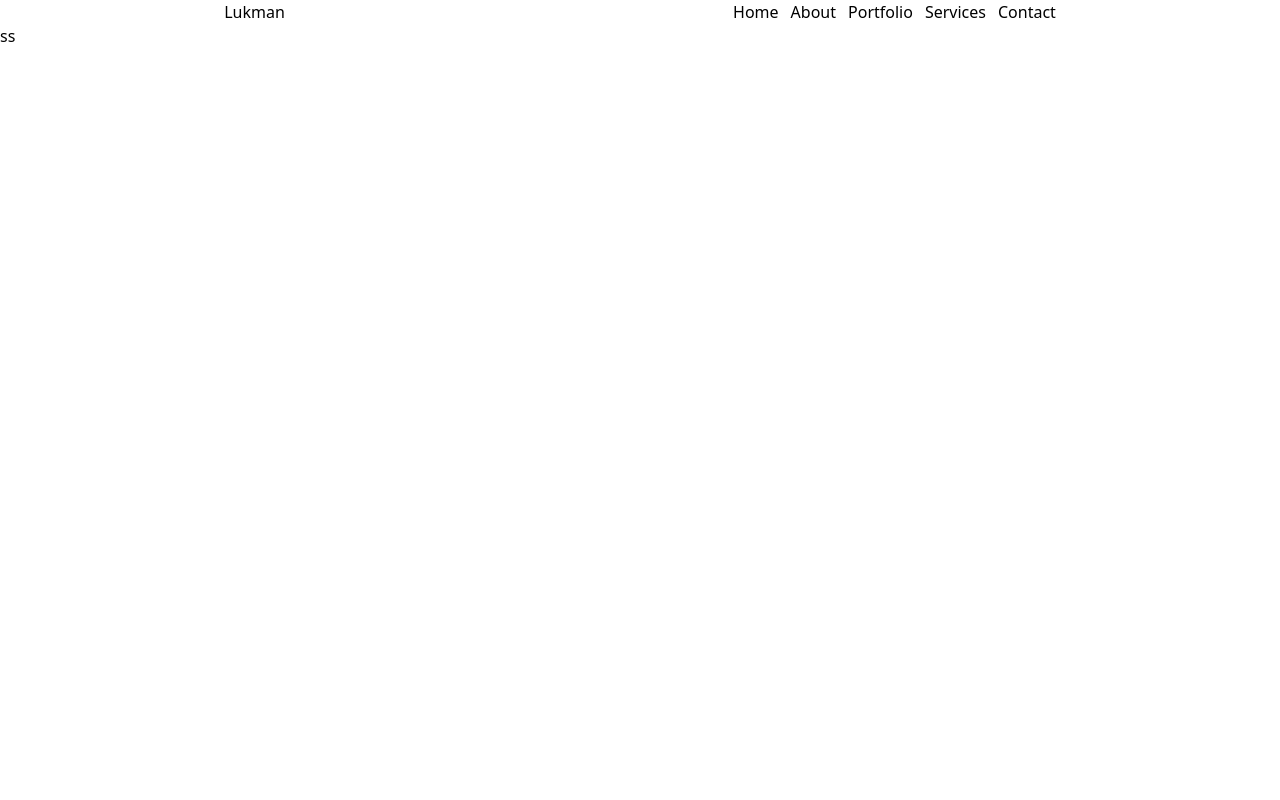
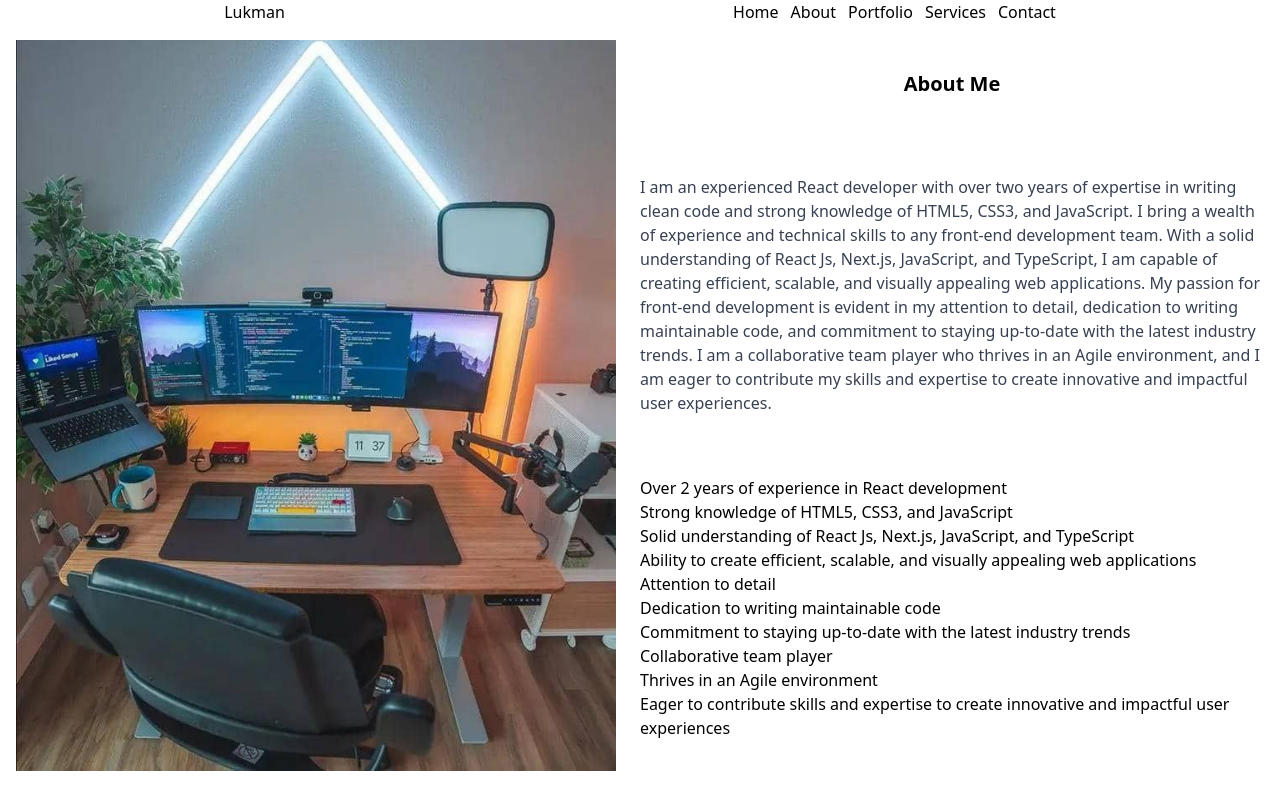
Before and after one commit to Lukman10a/myportfolio, a Next.js app: page / in a window 1280 px wide. Built offline with nearby package versions, Linux system fonts and the light colour scheme.

Commit message:
add contents to the about page

```diff
--- a/components/about.js
+++ b/components/about.js
@@ -1,5 +1,54 @@
+import Image from "next/image";
+import about_img from "../public/about_img.jpg";
+
 const About = () => {
-  return <div>ss</div>;
+  return (
+    <div className="m-4">
+      <div className="sm:grid-cols-2 grid grid-cols-1 ">
+        <Image src={about_img} width={600} />
+        <div className="grid place-items-center">
+          <h1 className="text-center text-xl font-semibold mb-4">About Me</h1>
+          <p className="text-gray-700">
+            I am an experienced React developer with over two years of expertise
+            in writing clean code and strong knowledge of HTML5, CSS3, and
+            JavaScript. I bring a wealth of experience and technical skills to
+            any front-end development team. With a solid understanding of React
+            Js, Next.js, JavaScript, and TypeScript, I am capable of creating
+            efficient, scalable, and visually appealing web applications. My
+            passion for front-end development is evident in my attention to
+            detail, dedication to writing maintainable code, and commitment to
+            staying up-to-date with the latest industry trends. I am a
+            collaborative team player who thrives in an Agile environment, and I
+            am eager to contribute my skills and expertise to create innovative
+            and impactful user experiences.
+          </p>
+          <ul>
+            <li>Over 2 years of experience in React development</li>
+            <li>Strong knowledge of HTML5, CSS3, and JavaScript</li>
+            <li>
+              Solid understanding of React Js, Next.js, JavaScript, and
+              TypeScript
+            </li>
+            <li>
+              Ability to create efficient, scalable, and visually appealing web
+              applications
+            </li>
+            <li>Attention to detail</li>
+            <li>Dedication to writing maintainable code</li>
+            <li>
+              Commitment to staying up-to-date with the latest industry trends
+            </li>
+            <li>Collaborative team player</li>
+            <li>Thrives in an Agile environment</li>
+            <li>
+              Eager to contribute skills and expertise to create innovative and
+              impactful user experiences
+            </li>
+          </ul>
+        </div>
+      </div>
+    </div>
+  );
 };
 
 export default About;
```
Also changed, not shown: public/about_img.jpg (added).
